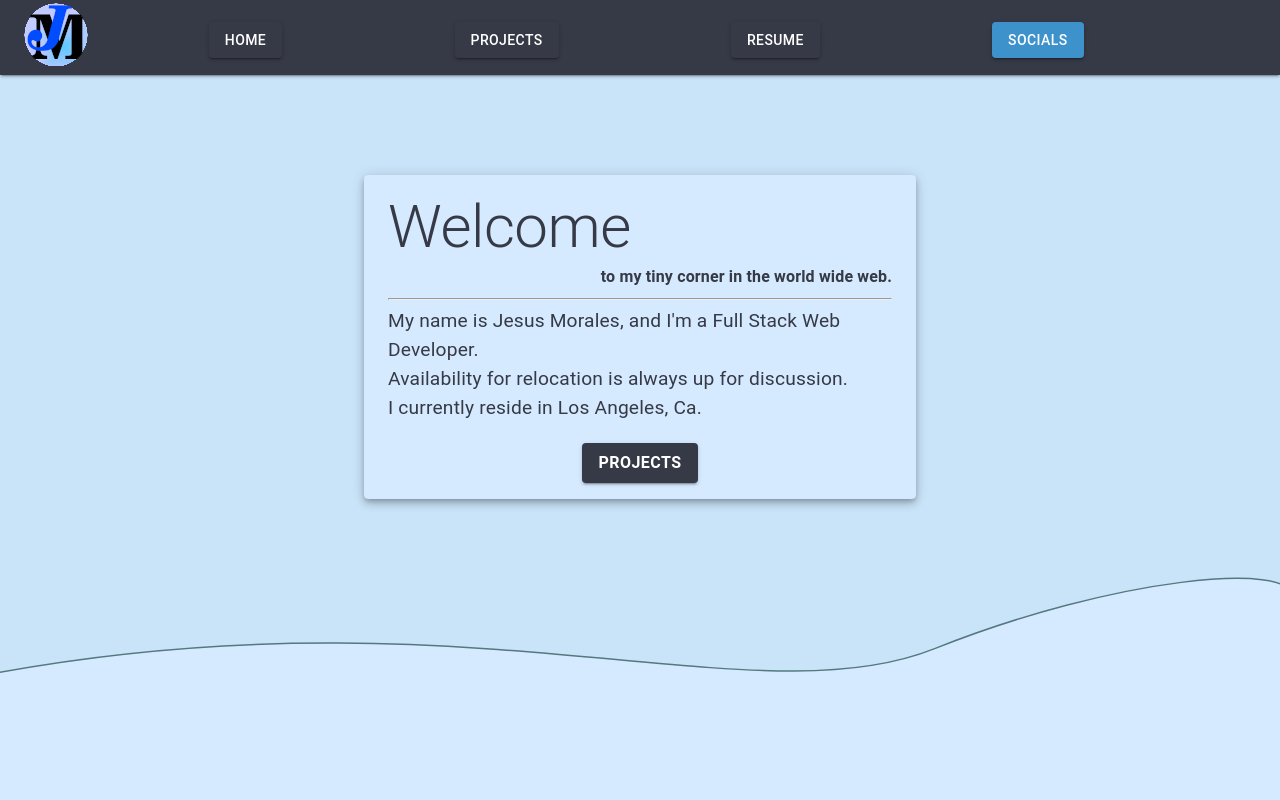
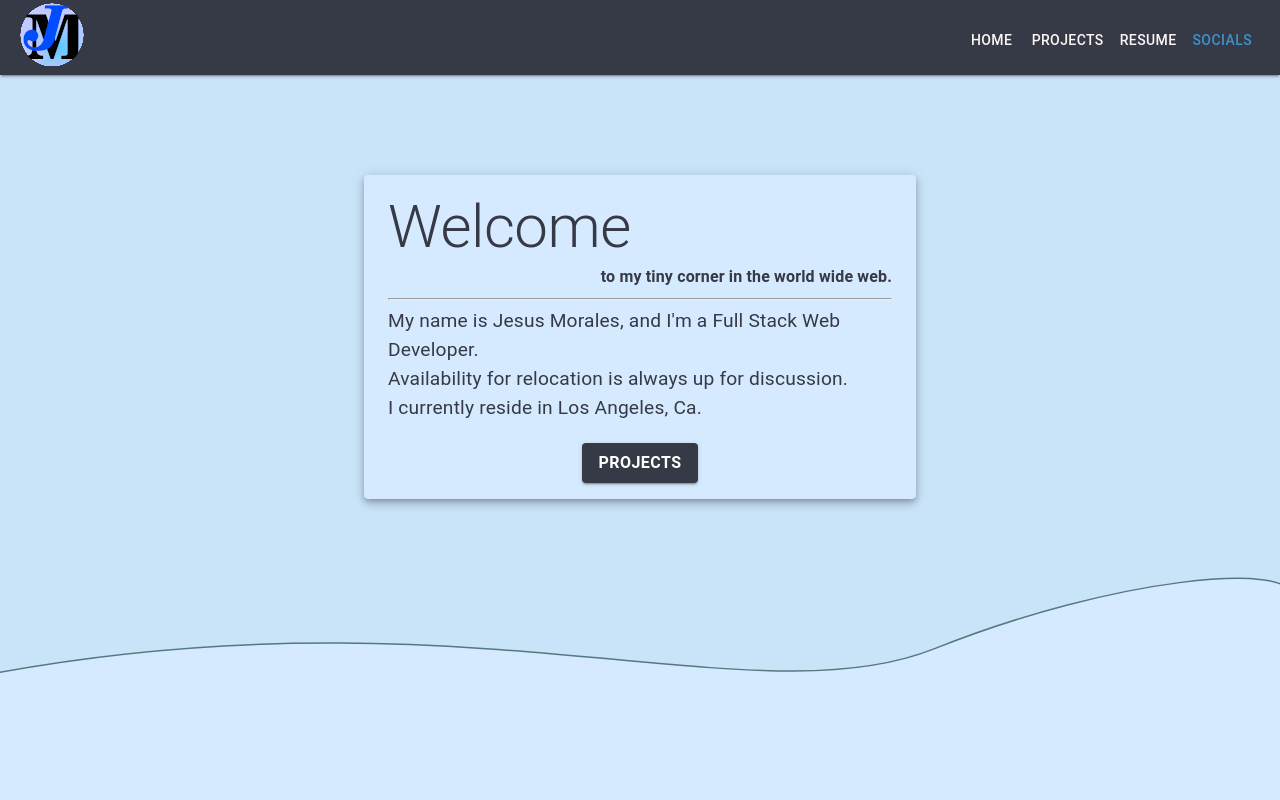
Before and after one commit to jmjles/Web_Portfolio, a React (Create React App) app: page / in a window 1280 px wide. Shown: the top 800 px of the page. Built offline with nearby package versions, Linux system fonts and the light colour scheme.

Commit message:
updated nav

```diff
--- a/src/components/layout/Header.js
+++ b/src/components/layout/Header.js
@@ -21,7 +21,7 @@ import {
   Grid,
   Typography as Font,
   Button,
-  Container
+  Container,
 } from "@material-ui/core";
 function Header() {
   const [toggle,setToggle] = useState(false)
@@ -33,17 +33,16 @@ function Header() {
         component="header"
         square={true}
       >
-        <Container maxWidth="xl" component="nav">
-          <div id="logo-container">
+        <Grid component="nav" justify="space-between" container>
+          <Grid item id="logo-container">
             <img src={Logo} alt="J M Logo" id="Logo" />
-          </div>
-          <div id="nav-items">
-            <Grid container justify="space-evenly" alignItems="center">
+          </Grid>
+          <Grid item id="nav-items" sm >
+            <Grid container alignItems="center" justify="flex-end">
               <Grid item className="DesktopOnly">
                 <Button
-                  variant="contained"
                   component={Link}
-                  color="primary"
+                  color="inherit"
                   to="/"
                 >
                   <Font variant="button">Home</Font>
@@ -51,9 +50,8 @@ function Header() {
               </Grid>
               <Grid item className="DesktopOnly">
                 <Button
-                  variant="contained"
+                  color="inherit"
                   component={Link}
-                  color="primary"
                   to="/projects"
                 >
                   <Font variant="button">Projects</Font>
@@ -61,8 +59,7 @@ function Header() {
               </Grid>
               <Grid item className="DesktopOnly">
                 <Button
-                  variant="contained"
-                  color="primary"
+                  color="inherit"
                   component="a"
                   href={Resume}
                   target="_blank"
@@ -73,7 +70,6 @@ function Header() {
               </Grid>
               <Grid item className="DesktopOnly">
                 <Button
-                  variant="contained"
                   onClick={socialAni}
                   color="secondary"
                 >
@@ -98,8 +94,8 @@ function Header() {
                 )}
               </Grid>
             </Grid>
-          </div>
-        </Container>
+          </Grid>
+        </Grid>
         <Container className="Socials" maxWidth="sm">
           <Grid container justify="center" spacing={3}>
             <Grid item>
--- a/src/styles/components/_Header.scss
+++ b/src/styles/components/_Header.scss
@@ -7,24 +7,19 @@
     .DesktopOnly {
       display: none;
     }
-
+    padding: 0 20px;
     #logo-container {
       img {
         width: 42px;
       }
       display: inline-block;
       vertical-align: bottom;
+      margin-right: auto;
     }
 
-    #nav-items {
-      width: 85%;
-      display: inline-block;
+    #nav-items{
       padding-top: 15.5px;
-      vertical-align: top;
-
-      div {
-        justify-content: flex-end;
-      }
+      color: $text-white;
     }
 
     svg {
@@ -49,12 +44,6 @@
           width: 64px;
         }
       }
-      #nav-items {
-        width: 85%;
-        div{
-          justify-content: space-between;
-        }
-      }
     }
   }
   .Socials {
--- a/src/styles/index.css
+++ b/src/styles/index.css
@@ -3,6 +3,10 @@
   position: fixed;
   width: 100%;
   z-index: 99;
+}
+
+.HeaderRoot nav {
+  padding: 0 20px;
 }
 
 .HeaderRoot nav .DesktopOnly {
@@ -12,6 +16,7 @@
 .HeaderRoot nav #logo-container {
   display: inline-block;
   vertical-align: bottom;
+  margin-right: auto;
 }
 
 .HeaderRoot nav #logo-container img {
@@ -19,16 +24,8 @@
 }
 
 .HeaderRoot nav #nav-items {
-  width: 85%;
-  display: inline-block;
   padding-top: 15.5px;
-  vertical-align: top;
-}
-
-.HeaderRoot nav #nav-items div {
-  -webkit-box-pack: end;
-      -ms-flex-pack: end;
-          justify-content: flex-end;
+  color: #FBF5F3;
 }
 
 .HeaderRoot nav svg {
@@ -52,14 +49,6 @@
   }
   .HeaderRoot nav #logo-container img {
     width: 64px;
-  }
-  .HeaderRoot nav #nav-items {
-    width: 85%;
-  }
-  .HeaderRoot nav #nav-items div {
-    -webkit-box-pack: justify;
-        -ms-flex-pack: justify;
-            justify-content: space-between;
   }
 }
 
```
Also changed, not shown: 1 other file (tests, documents, lock files or other folders).
